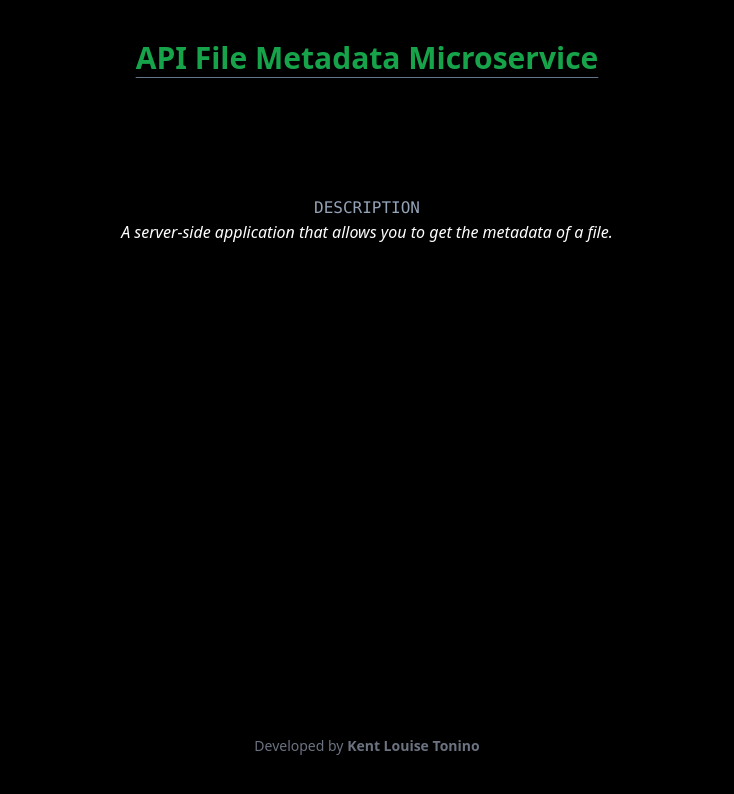
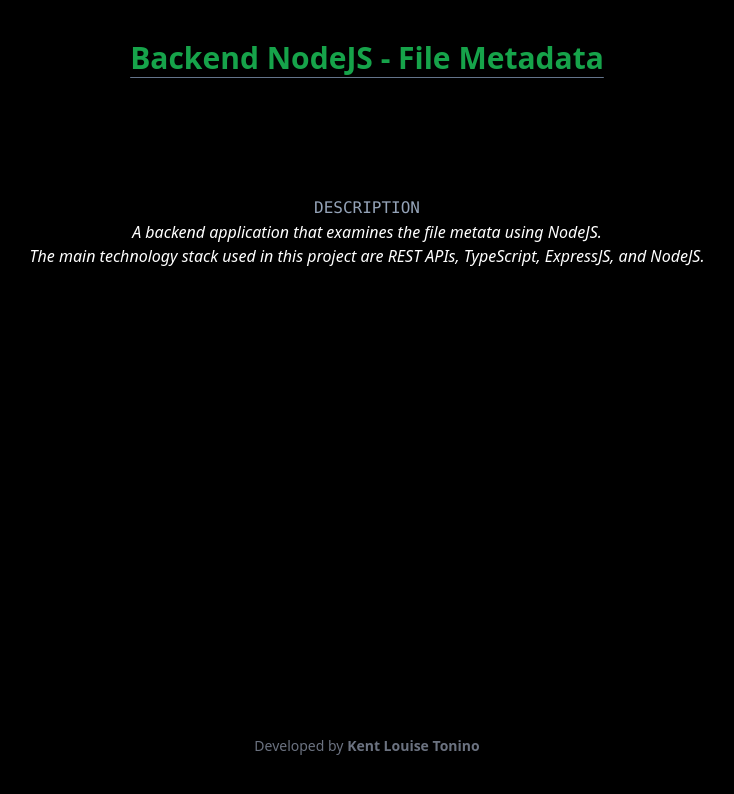
Before and after one commit to kentlouisetonino/api-file-metadata-microservice, a website: page public/index.html in a window 1280 px wide. Shown: the whole page, without its empty margins (273-1007 px from the left). Drawn offline with nearby package versions, Linux system fonts and the light colour scheme.

Commit message:
modify structures

```diff
--- a/public/index.html
+++ b/public/index.html
@@ -1,17 +1,17 @@
-<!DOCTYPE html>
+<!doctype html>
 
 <html>
   <head>
-    <title>API File Metadata Microservice | Kent Louise Tonino</title>
-    <link href="index.css" rel="stylesheet" type="text/css" />
-    <link rel="icon" href="logo.ico" type="image/png" />
+    <title>Backend NodeJS - File Metadata | Kent Louise Tonino</title>
+    <link rel="stylesheet" href="./index.css" />
+    <link rel="icon" type="image/x-icon" href="/profile.ico" />
     <script src="https://cdn.tailwindcss.com"></script>
   </head>
   <body>
     <h1
       class="text-3xl font-bold text-green-600 underline decoration-slate-500 decoration-1 underline-offset-8 text-center py-10"
     >
-      API File Metadata Microservice
+      Backend NodeJS - File Metadata
     </h1>
 
     <div class="text-center space-y-16 my-20">
@@ -20,8 +20,10 @@
           Description
         </h2>
         <h4 class="italic">
-          A server-side application that allows you to get the metadata of a
-          file.
+          A backend application that examines the file metata using NodeJS.
+          <br />
+          The main technology stack used in this project are REST APIs,
+          TypeScript, ExpressJS, and NodeJS.
         </h4>
       </div>
     </div>
```
Also changed, not shown: package.json (+36 -8 lines), .github/workflows/backend-nodejs-file-metadata-develop.yml (added), public/profile.ico (added), 4 other files.
